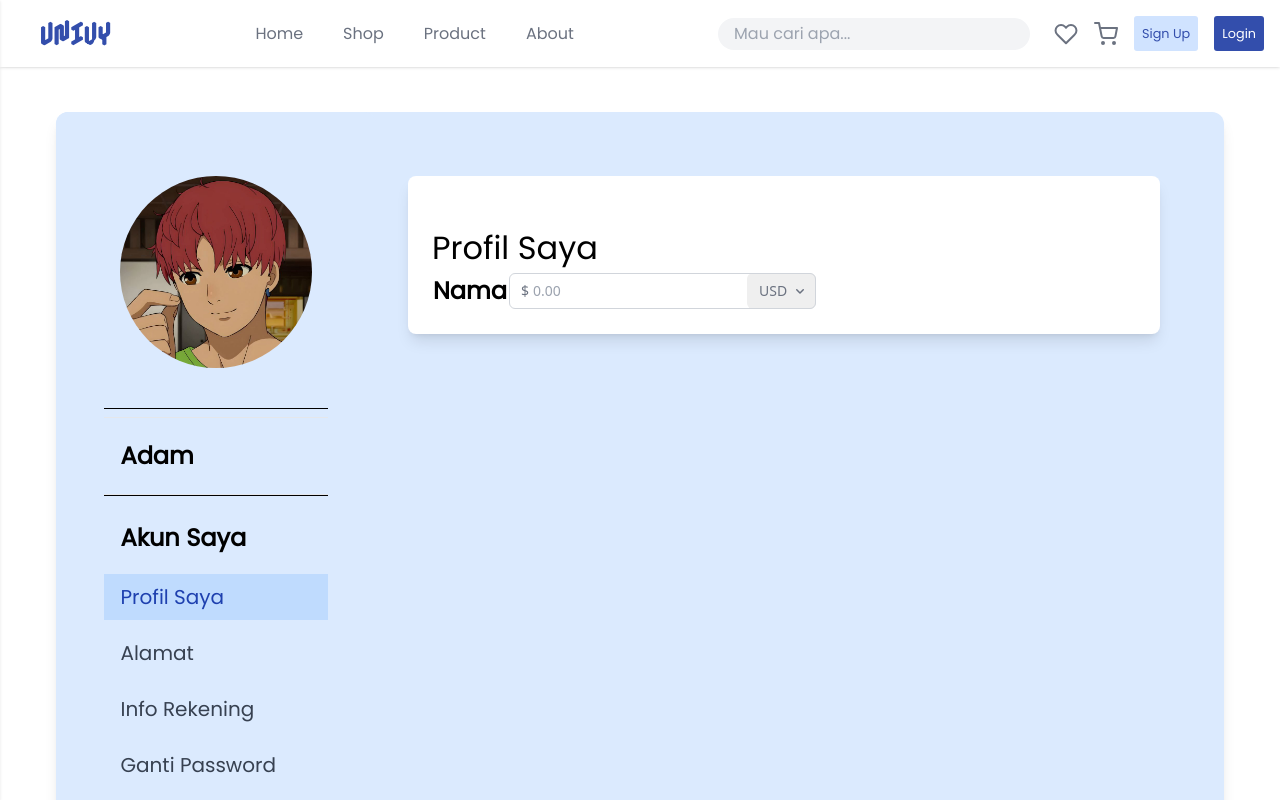
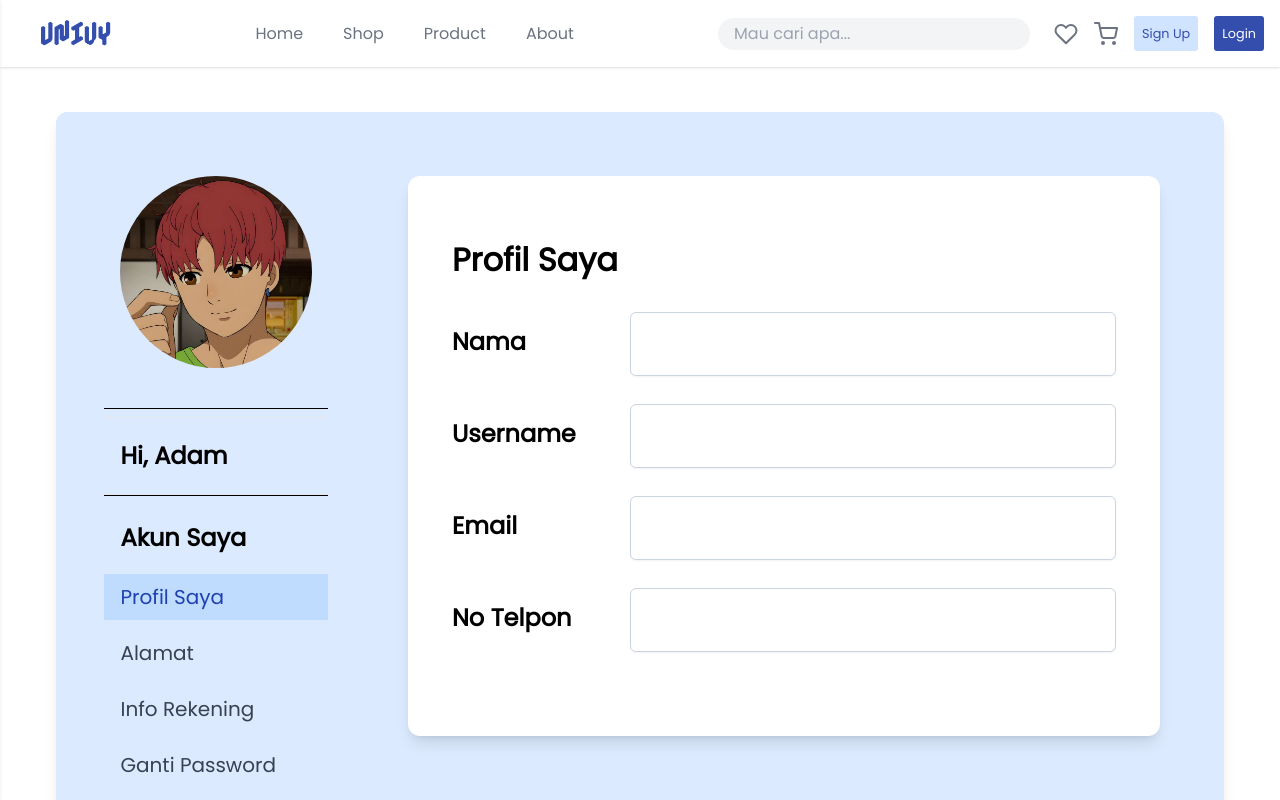
Before and after one commit to ViaoraAlbino/enggan_ngoding, a React (Vite) app in the folder frontend/: page / in a window 1280 px wide. Shown: the top 800 px of the page. Built offline with nearby package versions, Linux system fonts and the light colour scheme.

Commit message:
hari ke 9

```diff
--- a/frontend/src/index.css
+++ b/frontend/src/index.css
@@ -12,6 +12,11 @@
 @font-face {
   font-family: 'Poppins';
   src: url('./assets/font/Poppins-Regular.ttf') format('truetype');
+}
+
+@font-face {
+  font-family: 'Monsterrat';
+  src: url('./assets/font/Montserrat-VariableFont_wght.ttf');
 }
 
 /* Untuk className H1 */
@@ -134,17 +139,31 @@
 /* Untuk sub judul menu navigasi profile */
 .font-poppins-menu-navigasi-body {
   font-family: 'Poppins';
-  font-weight: 00;
+  font-weight: 400;
   font-size: 20px;
 }
 
 /* Untuk Bagian judul profil */
 .font-poppins-profil-isi {
-  font-weight: 500;
+  font-weight: 600;
   font-family: 'Poppins';
   font-size: 32px;
 }
 
+/* Untuk Bagian judul profil */
+.font-poppins-profil-isi-form {
+  font-weight: 300;
+  font-family: 'Poppins';
+  font-size: 20px;
+}
+
+/* Untuk Tulisan Button Ganti Password Profil */
+.font-monster-button-password {
+  text-align: center;
+  font-size: 24px;
+  color: white;
+  font-family: 'Monsterrat';
+}
 
 body {
   margin: 0;
--- a/frontend/src/pages/Profiles.jsx
+++ b/frontend/src/pages/Profiles.jsx
@@ -1,76 +1,63 @@
 import React, { useState } from "react";
 import Foto from "../assets/gambar/me.jpg";
+import { width } from "@fortawesome/free-solid-svg-icons/fa0";
 
 const Profiles = () => {
-  // State untuk menentukan konten yang aktif
   const [activeSection, setActiveSection] = useState("profile");
 
-  // Simulasi konten untuk setiap section
   const sections = {
     profile: (
-      <div>
-        <h1 className="text-left font-poppins-profil-isi mt-6">Profil Saya</h1>
-        <table className="border-none">
-          <tr>
-            <td>
-              <p className="font-poppins-menu-navigasi-header">Nama</p>
-            </td>
-            <td>
-            <div class="flex items-center rounded-md bg-white pl-3 outline outline-1 -outline-offset-1 outline-gray-300 has-[input:focus-within]:outline has-[input:focus-within]:outline-2 has-[input:focus-within]:-outline-offset-2 has-[input:focus-within]:outline-indigo-600">
-      <div class="shrink-0 select-none text-base text-gray-500 sm:text-sm/6">$</div>
-      <input type="text" name="price" id="price" class="block min-w-0 grow py-1.5 pl-1 pr-3 text-base text-gray-900 placeholder:text-gray-400 focus:outline focus:outline-0 sm:text-sm/6" placeholder="0.00" />
-      <div class="grid shrink-0 grid-cols-1 focus-within:relative">
-        <select id="currency" name="currency" aria-label="Currency" class="col-start-1 row-start-1 w-full appearance-none rounded-md py-1.5 pl-3 pr-7 text-base text-gray-500 placeholder:text-gray-400 focus:outline focus:outline-2 focus:-outline-offset-2 focus:outline-indigo-600 sm:text-sm/6">
-          <option>USD</option>
-          <option>CAD</option>
-          <option>EUR</option>
-        </select>
-        <svg class="pointer-events-none col-start-1 row-start-1 mr-2 size-5 self-center justify-self-end text-gray-500 sm:size-4" viewBox="0 0 16 16" fill="currentColor" aria-hidden="true" data-slot="icon">
-          <path fill-rule="evenodd" d="M4.22 6.22a.75.75 0 0 1 1.06 0L8 8.94l2.72-2.72a.75.75 0 1 1 1.06 1.06l-3.25 3.25a.75.75 0 0 1-1.06 0L4.22 7.28a.75.75 0 0 1 0-1.06Z" clip-rule="evenodd" />
-        </svg>
-      </div>
-    </div>
-            </td>
-          </tr>
-        </table>
-        {/* <form className="space-y-4">
-          <div>
-            <label className="block font-medium text-gray-700">Nama</label>
+      <div className="px-6 py-6">
+        <h1 className="text-left font-poppins-profil-isi mt-6 text-2xl font-semibold">Profil Saya</h1>
+        <div className="mt-8 mb-10 space-y-6">
+          <div className="flex items-center space-x-4">
+            <p className="font-poppins-menu-navigasi-header text-left w-1/4">Nama</p>
             <input
               type="text"
-              className="w-full mt-1 border-gray-300 rounded-md shadow-sm focus:ring-blue-500 focus:border-blue-500"
-              placeholder="Adam"
-              value="Adam"
+              className="font-poppins-profil-isi-form mt-1 block w-3/4 px-3 py-4 bg-white border border-slate-300 rounded-md text-sm shadow-sm placeholder-slate-400
+          focus:outline-none focus:border-sky-500 focus:ring-1 focus:ring-sky-500
+          disabled:bg-slate-50 disabled:text-slate-500 disabled:border-slate-200 disabled:shadow-none
+          invalid:border-pink-500 invalid:text-pink-600
+          focus:invalid:border-pink-500 focus:invalid:ring-pink-500"
             />
           </div>
-          <div>
-            <label className="block font-medium text-gray-700">Username</label>
+
+          <div className="flex items-center space-x-4">
+            <p className="font-poppins-menu-navigasi-header text-left w-1/4">Username</p>
             <input
               type="text"
-              className="w-full mt-1 border-gray-300 rounded-md shadow-sm focus:ring-blue-500 focus:border-blue-500"
-              placeholder="Adam"
-              value="Adam"
+              className="font-poppins-profil-isi-form mt-1 block w-3/4 px-3 py-4 bg-white border border-slate-300 rounded-md text-sm shadow-sm placeholder-slate-400
+          focus:outline-none focus:border-sky-500 focus:ring-1 focus:ring-sky-500
+          disabled:bg-slate-50 disabled:text-slate-500 disabled:border-slate-200 disabled:shadow-none
+          invalid:border-pink-500 invalid:text-pink-600
+          focus:invalid:border-pink-500 focus:invalid:ring-pink-500"
             />
           </div>
-          <div>
-            <label className="block font-medium text-gray-700">Email</label>
+
+          <div className="flex items-center space-x-4">
+            <p className="font-poppins-menu-navigasi-header text-left w-1/4">Email</p>
             <input
-              type="email"
-              className="w-full mt-1 border-gray-300 rounded-md shadow-sm focus:ring-blue-500 focus:border-blue-500"
-              placeholder="adam@gmail.com"
-              value="adam@gmail.com"
+              type="text"
+              className="font-poppins-profil-isi-form mt-1 block w-3/4 px-3 py-4 bg-white border border-slate-300 rounded-md text-sm shadow-sm placeholder-slate-400
+          focus:outline-none focus:border-sky-500 focus:ring-1 focus:ring-sky-500
+          disabled:bg-slate-50 disabled:text-slate-500 disabled:border-slate-200 disabled:shadow-none
+          invalid:border-pink-500 invalid:text-pink-600
+          focus:invalid:border-pink-500 focus:invalid:ring-pink-500"
             />
           </div>
-          <div>
-            <label className="block font-medium text-gray-700">No Telepon</label>
+
+          <div className="flex items-center space-x-4">
+            <p className="font-poppins-menu-navigasi-header text-left w-1/4">No Telpon</p>
             <input
-              type="text"
-              className="w-full mt-1 border-gray-300 rounded-md shadow-sm focus:ring-blue-500 focus:border-blue-500"
-              placeholder="0888 - 8888 - 8888"
-              value="0888 - 8888 - 8888"
+              type="number"
+              className="font-poppins-profil-isi-form mt-1 block w-3/4 px-3 py-4 bg-white border border-slate-300 rounded-md text-sm shadow-sm placeholder-slate-400
+          focus:outline-none focus:border-sky-500 focus:ring-1 focus:ring-sky-500
+          disabled:bg-slate-50 disabled:text-slate-500 disabled:border-slate-200 disabled:shadow-none
+          invalid:border-pink-500 invalid:text-pink-600
+          focus:invalid:border-pink-500 focus:invalid:ring-pink-500"
             />
           </div>
-        </form> */}
+        </div>
       </div>
     ),
     address: (
@@ -80,15 +67,107 @@ const Profiles = () => {
       </div>
     ),
     "bank-info": (
-      <div>
-        <h1 className="text-2xl font-semibold mb-4">Info Rekening</h1>
-        <p>Belum ada data rekening yang tersedia.</p>
+      <div className="px-6 py-6">
+        <h1 className="text-left font-poppins-profil-isi mt-6 text-2xl font-semibold">Rekening Bank</h1>
+        <div className="mt-8 mb-10 space-y-6">
+          <div className="flex items-center space-x-4">
+            <p className="font-poppins-menu-navigasi-header text-left w-2/4">Nama Bank</p>
+            <input
+              type="text"
+              className="font-poppins-profil-isi-form mt-1 block w-3/4 px-3 py-4 bg-white border border-slate-300 rounded-md text-sm shadow-sm placeholder-slate-400
+              focus:outline-none focus:border-sky-500 focus:ring-1 focus:ring-sky-500
+          disabled:bg-slate-50 disabled:text-slate-500 disabled:border-slate-200 disabled:shadow-none
+              invalid:border-pink-500 invalid:text-pink-600
+              focus:invalid:border-pink-500 focus:invalid:ring-pink-500"
+            />
+          </div>
+          <div className="flex items-center space-x-4">
+            <p className="font-poppins-menu-navigasi-header text-left w-2/4">Nama Cabang</p>
+            <input
+              type="text"
+              className="font-poppins-profil-isi-form mt-1 block w-3/4 px-3 py-4 bg-white border border-slate-300 rounded-md text-sm shadow-sm placeholder-slate-400
+              focus:outline-none focus:border-sky-500 focus:ring-1 focus:ring-sky-500
+            disabled:bg-slate-50 disabled:text-slate-500 disabled:border-slate-200 disabled:shadow-none
+              invalid:border-pink-500 invalid:text-pink-600
+              focus:invalid:border-pink-500 focus:invalid:ring-pink-500"
+            />
+          </div>
+
+          <div className="flex items-center space-x-4">
+            <p className="font-poppins-menu-navigasi-header text-left w-2/4">Nama Lengkap</p>
+            <input
+              type="text"
+              className="font-poppins-profil-isi-form mt-1 block w-3/4 px-3 py-4 bg-white border border-slate-300 rounded-md text-sm shadow-sm placeholder-slate-400
+              focus:outline-none focus:border-sky-500 focus:ring-1 focus:ring-sky-500
+              disabled:bg-slate-50 disabled:text-slate-500 disabled:border-slate-200 disabled:shadow-none
+              invalid:border-pink-500 invalid:text-pink-600
+              focus:invalid:border-pink-500 focus:invalid:ring-pink-500"
+            />
+          </div>
+          <div className="flex items-center space-x-4">
+            <p className="font-poppins-menu-navigasi-header text-left w-2/4">Nomor Rekening</p>
+            <input
+              type="number"
+              className="font-poppins-profil-isi-form mt-1 block w-3/4 px-3 py-4 bg-white border border-slate-300 rounded-md text-sm shadow-sm placeholder-slate-400
+              focus:outline-none focus:border-sky-500 focus:ring-1 focus:ring-sky-500
+              disabled:bg-slate-50 disabled:text-slate-500 disabled:border-slate-200 disabled:shadow-none
+              invalid:border-pink-500 invalid:text-pink-600
+              focus:invalid:border-pink-500 focus:invalid:ring-pink-500"
+            />
+          </div>
+          <div className="text-left">
+            <button className="font-monster-button-password mt-7 transition ease-in-out delay-150 bg-blue-500 hover:-translate-y-1 hover:scale-110 hover:bg-indigo-500 duration-300 px-6 py-4 rounded-2xl">
+              Simpan Data
+            </button>
+          </div>
+        </div>
       </div>
     ),
     "change-password": (
-      <div>
-        <h1 className="text-2xl font-semibold mb-4">Ganti Password</h1>
-        <p>Form untuk mengganti password akan ditambahkan nanti.</p>
+      <div className="px-6 py-6">
+        <h1 className="text-left font-poppins-profil-isi mt-6 text-2xl font-semibold">Ganti Password</h1>
+        <div className="mt-8 mb-10 space-y-6">
+          <div className="flex items-center space-x-4">
+            <p className="font-poppins-menu-navigasi-header text-left w-2/4">Password Lama</p>
+            <input
+              type="text"
+              className="font-poppins-profil-isi-form mt-1 block w-3/4 px-3 py-4 bg-white border border-slate-300 rounded-md text-sm shadow-sm placeholder-slate-400
+              focus:outline-none focus:border-sky-500 focus:ring-1 focus:ring-sky-500
+              disabled:bg-slate-50 disabled:text-slate-500 disabled:border-slate-200 disabled:shadow-none
+              invalid:border-pink-500 invalid:text-pink-600
+              focus:invalid:border-pink-500 focus:invalid:ring-pink-500"
+            />
+          </div>
+
+          <div className="flex items-center space-x-4">
+            <p className="font-poppins-menu-navigasi-header text-left w-2/4">Password Baru</p>
+            <input
+              type="text"
+              className="font-poppins-profil-isi-form mt-1 block w-3/4 px-3 py-4 bg-white border border-slate-300 rounded-md text-sm shadow-sm placeholder-slate-400
+              focus:outline-none focus:border-sky-500 focus:ring-1 focus:ring-sky-500
+              disabled:bg-slate-50 disabled:text-slate-500 disabled:border-slate-200 disabled:shadow-none
+              invalid:border-pink-500 invalid:text-pink-600
+              focus:invalid:border-pink-500 focus:invalid:ring-pink-500"
+            />
+          </div>
+
+          <div className="flex items-center space-x-4">
+            <p className="font-poppins-menu-navigasi-header text-left w-2/4">Konfirmasi Password</p>
+            <input
+              type="text"
+              className="font-poppins-profil-isi-form mt-1 block w-3/4 px-3 py-4 bg-white border border-slate-300 rounded-md text-sm shadow-sm placeholder-slate-400
+              focus:outline-none focus:border-sky-500 focus:ring-1 focus:ring-sky-500
+              disabled:bg-slate-50 disabled:text-slate-500 disabled:border-slate-200 disabled:shadow-none
+              invalid:border-pink-500 invalid:text-pink-600
+              focus:invalid:border-pink-500 focus:invalid:ring-pink-500"
+            />
+          </div>
+          <div className="text-left">
+            <button className="font-monster-button-password mt-7 transition ease-in-out delay-150 bg-blue-500 hover:-translate-y-1 hover:scale-110 hover:bg-indigo-500 duration-300 px-6 py-4 rounded-2xl">
+              Simpan Password Baru
+            </button>
+          </div>
+        </div>
       </div>
     ),
     "purchase-history": (
@@ -111,7 +190,7 @@ const Profiles = () => {
                 <li>
                   <hr className="w-full border-black" />
                   <h2 className="font-poppins-menu-navigasi-header text-left text-lg font-bold mt-2 w-full border-t border-b px-4 py-6">
-                    Adam
+                    Hi, Adam
                   </h2>
                   <hr className="w-full border-black mb-4" />
                 </li>
@@ -120,11 +199,10 @@ const Profiles = () => {
                 </li>
                 <li>
                   <button
-                    className={`block font-poppins-menu-navigasi-body w-full text-left py-2 px-4 ${
-                      activeSection === "profile"
-                        ? "bg-blue-200 text-blue-800"
-                        : "text-gray-700 hover:bg-blue-200 hover:text-blue-800"
-                    }`}
+                    className={`block font-poppins-menu-navigasi-body w-full text-left py-2 px-4 ${activeSection === "profile"
+                      ? "bg-blue-200 text-blue-800"
+                      : "text-gray-700 hover:bg-blue-200 hover:text-blue-800"
+                      }`}
                     onClick={() => setActiveSection("profile")}
                   >
                     Profil Saya
@@ -132,11 +210,10 @@ const Profiles = () => {
                 </li>
                 <li>
                   <button
-                    className={`block font-poppins-menu-navigasi-body w-full text-left py-2 px-4 ${
-                      activeSection === "address"
-                        ? "bg-blue-200 text-blue-800"
-                        : "text-gray-700 hover:bg-blue-200 hover:text-blue-800"
-                    }`}
+                    className={`block font-poppins-menu-navigasi-body w-full text-left py-2 px-4 ${activeSection === "address"
+                      ? "bg-blue-200 text-blue-800"
+                      : "text-gray-700 hover:bg-blue-200 hover:text-blue-800"
+                      }`}
                     onClick={() => setActiveSection("address")}
                   >
                     Alamat
@@ -144,11 +221,10 @@ const Profiles = () => {
                 </li>
                 <li>
                   <button
-                    className={`block font-poppins-menu-navigasi-body w-full text-left py-2 px-4 ${
-                      activeSection === "bank-info"
-                        ? "bg-blue-200 text-blue-800"
-                        : "text-gray-700 hover:bg-blue-200 hover:text-blue-800"
-                    }`}
+                    className={`block font-poppins-menu-navigasi-body w-full text-left py-2 px-4 ${activeSection === "bank-info"
+                      ? "bg-blue-200 text-blue-800"
+                      : "text-gray-700 hover:bg-blue-200 hover:text-blue-800"
+                      }`}
                     onClick={() => setActiveSection("bank-info")}
                   >
                     Info Rekening
@@ -156,26 +232,24 @@ const Profiles = () => {
                 </li>
                 <li>
                   <button
-                    className={`block font-poppins-menu-navigasi-body w-full text-left py-2 px-4 ${
-                      activeSection === "change-password"
-                        ? "bg-blue-200 text-blue-800"
-                        : "text-gray-700 hover:bg-blue-200 hover:text-blue-800"
-                    }`}
+                    className={`block font-poppins-menu-navigasi-body w-full text-left py-2 px-4 ${activeSection === "change-password"
+                      ? "bg-blue-200 text-blue-800"
+                      : "text-gray-700 hover:bg-blue-200 hover:text-blue-800"
+                      }`}
                     onClick={() => setActiveSection("change-password")}
                   >
                     Ganti Password
                   </button>
                 </li>
                 <li>
-                  <p className="font-poppins-menu-navigasi-header px-4 py-2 text-left">Akun Saya</p>
+                  <p className="font-poppins-menu-navigasi-header px-4 py-2 text-left">Pembelian</p>
                 </li>
                 <li>
                   <button
-                    className={`block font-poppins-menu-navigasi-body w-full text-left py-2 px-4 ${
-                      activeSection === "purchase-history"
-                        ? "bg-blue-200 text-blue-800"
-                        : "text-gray-700 hover:bg-blue-200 hover:text-blue-800"
-                    }`}
+                    className={`block font-poppins-menu-navigasi-body w-full text-left py-2 px-4 ${activeSection === "purchase-history"
+                      ? "bg-blue-200 text-blue-800"
+                      : "text-gray-700 hover:bg-blue-200 hover:text-blue-800"
+                      }`}
                     onClick={() => setActiveSection("purchase-history")}
                   >
                     Riwayat Pembelian
@@ -188,7 +262,7 @@ const Profiles = () => {
 
         {/* Main Content */}
         <main className="flex-1 pt-16 px-8 mr-8">
-          <div className="bg-white px-6 py-6 rounded-lg shadow-lg w-full">
+          <div className="bg-white px-5 py-5 rounded-xl shadow-lg w-full">
             {sections[activeSection]}
           </div>
         </main>
```
Also changed, not shown: frontend/src/assets/font/Montserrat-VariableFont_wght.ttf (added).
